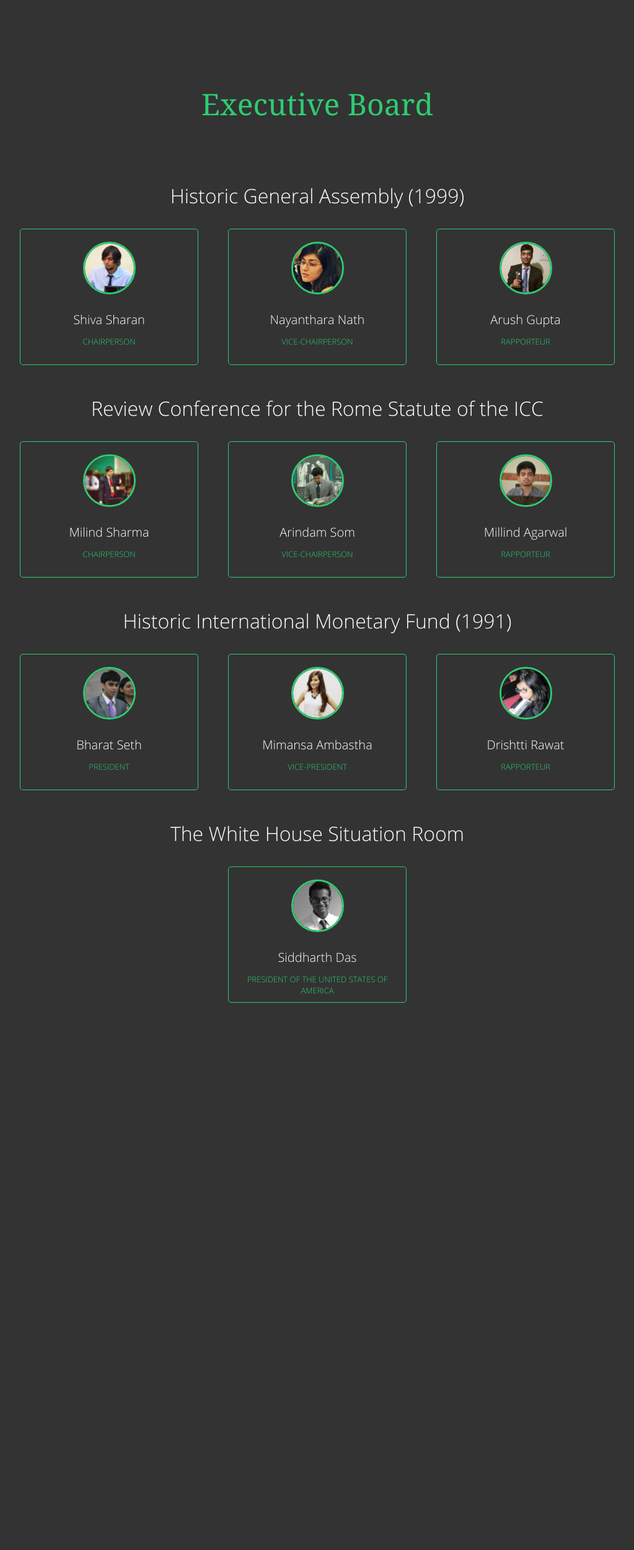
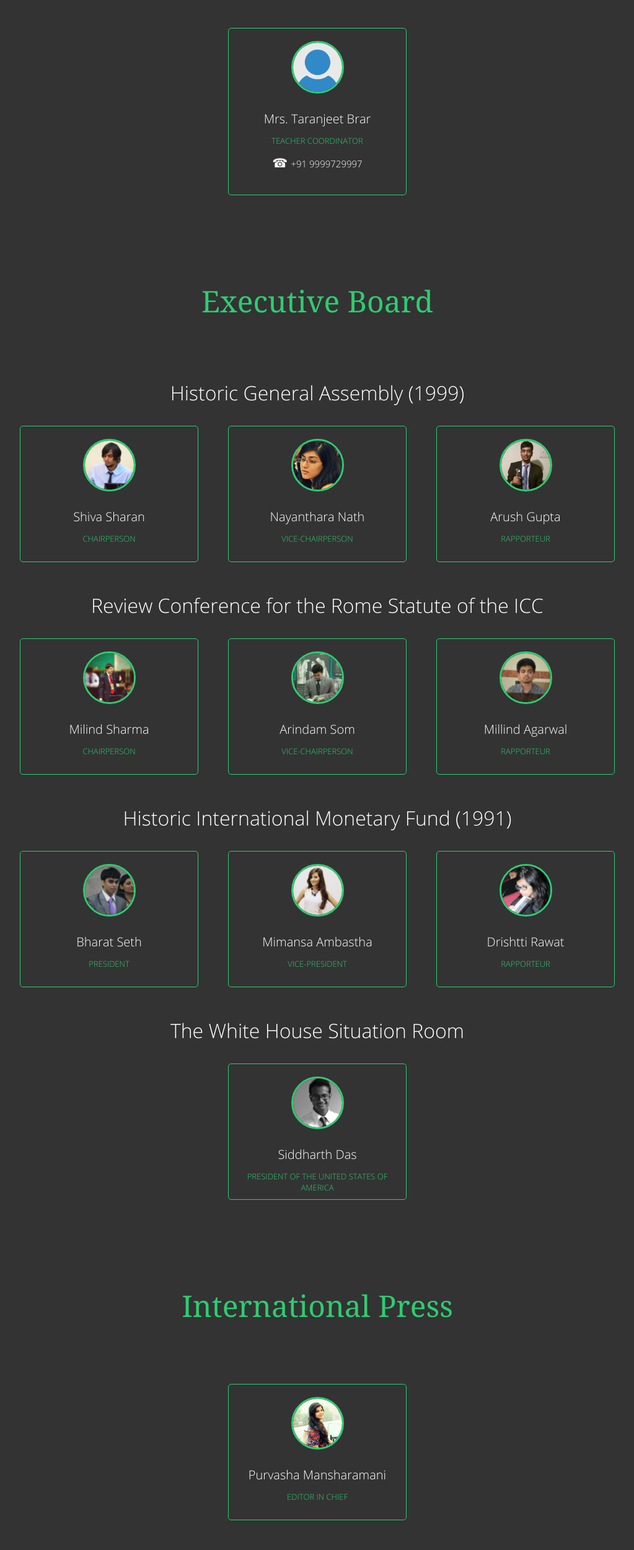
Before and after one commit to dpsnmun/dpsnmun.github.io, a plain HTML site: page details.html in a window 1280 px wide. Shown: the part 3167-5668 px from the top of the page at 62% size, without its empty margins (128-1151 px from the left). Before the commit the page ends 4833 px from the top, so only its background shows below. Drawn offline with nearby package versions, Linux system fonts and the light colour scheme; a script that the page names is missing; a web font is replaced by a local one.

Commit message:
Added IP and teachers

```diff
--- a/details.html
+++ b/details.html
@@ -205,7 +205,7 @@
 				<p class="phone">&#x260e; <a href="tel:+919560983460">+91 9560983460</a></p>
 			</div>
 
-			<div class="column one-third wow zoomInRight">
+			<div class="column one-third wow zoomIn">
 				<img class="thumbnail" src="images/deepti.jpeg"><br>
 				<a class="names">Mrs. Deepti Gupta</a><br>
 
@@ -213,12 +213,28 @@
 				<p class="phone">&#x260e; <a href="tel:+919810072782">+91 9810072782</a></p>
 			</div>
 
-			<div class="column one-third wow zoomIn">
+			<div class="column one-third wow zoomInRight">
 				<img class="thumbnail" src="images/user.png"><br>
 				<a class="names">Mrs. Smita Mishra</a><br>
 
 				<p class="post">Teacher Coordinator</p>
 				<p class="phone">&#x260e; <a href="tel:+919818525862">+91 9818525862</a></p>
+			</div>
+		</div>
+
+		<div class="row sec">
+			<div class="column one-third wow zoomInLeft" id="blank">
+			</div>
+
+			<div class="column one-third wow zoomIn">
+				<img class="thumbnail" src="images/user.png"><br>
+				<a class="names">Mrs. Taranjeet Brar</a><br>
+
+				<p class="post">Teacher Coordinator</p>
+				<p class="phone">&#x260e; <a href="tel:+919999729997">+91 9999729997</a></p>
+			</div>
+
+			<div class="column one-third wow blank zoomInRight" id="blank">
 			</div>
 		</div>
 
@@ -345,6 +361,29 @@
 			</div>
 		</div>
 
+		<div class="row">
+			<div class="column full wow fadeInUp subheading">
+				International Press
+			</div>
+		</div>
+
+		<DIV class="row">
+			<div class="row sec">
+			<div id="blank" class="column one-third wow zoomInLeft">
+
+			</div>
+
+			<div id="eb" class="column one-third wow zoomIn">
+				<img class="thumbnail" src="images/Purvasha.jpg"><br>
+				<a class="names">Purvasha Mansharamani</a><br>
+
+				<p class="post">Editor In Chief</p>
+			</div>
+
+			<div id="blank" class="column one-third wow zoomInRight">
+
+			</div>
+		</div>
 		</DIV>
 				<!--
 					<DIV class="row">
```
Also changed, not shown: images/purvasha.jpg (added).
